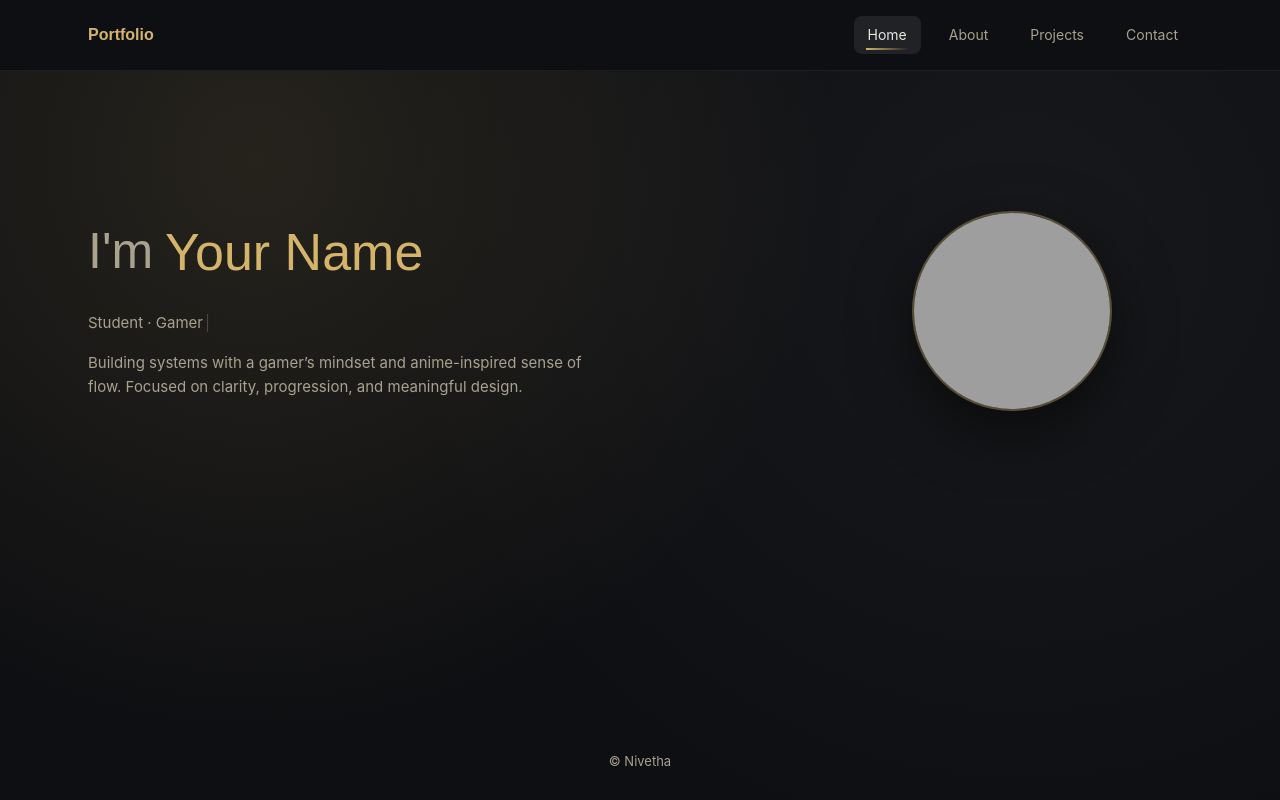
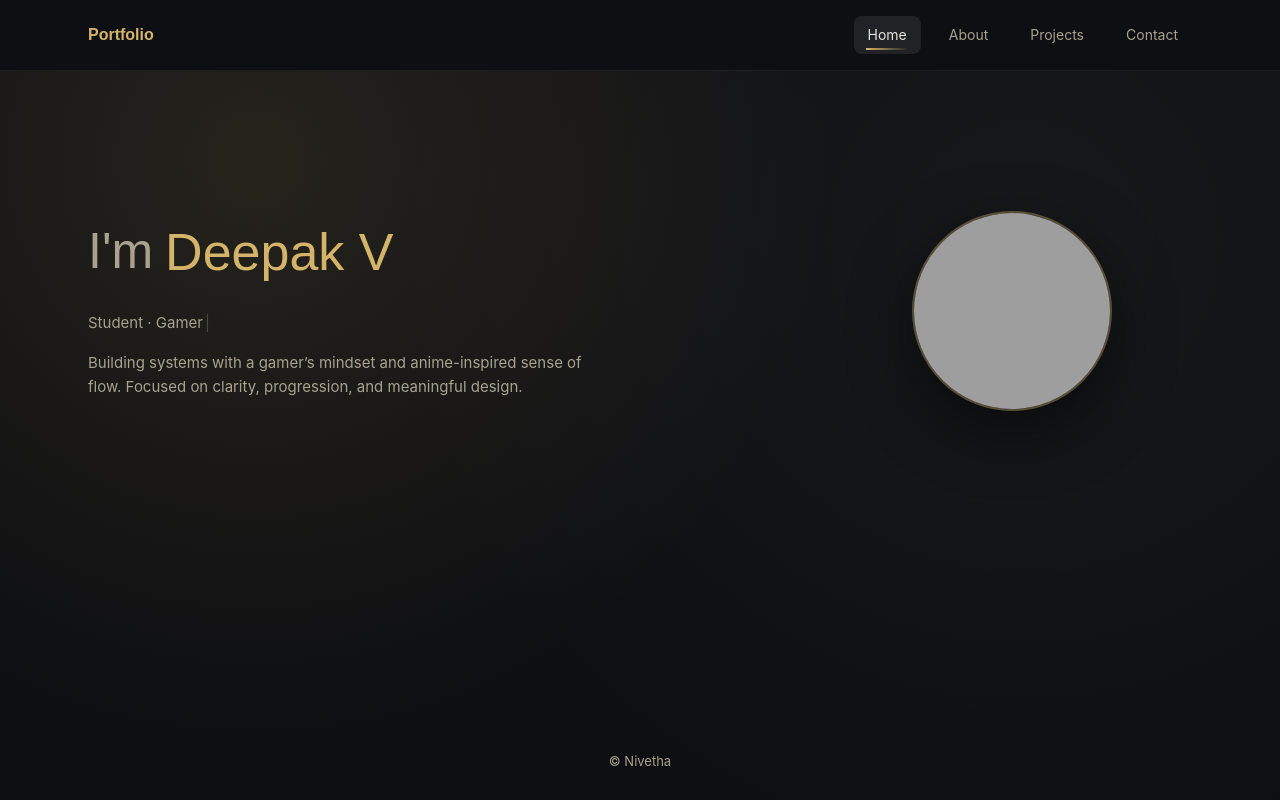
Before and after one commit to Karikalan/portfolio, a FastAPI app: page / in a window 1280 px wide. Run offline with FastAPI, Linux system fonts and the light colour scheme; grey boxes are pictures that could not be loaded.

Commit message:
Update home.html

```diff
--- a/app/templates/home.html
+++ b/app/templates/home.html
@@ -7,7 +7,7 @@
     <div class="hero-content">
       <div class="hero-name">
         <span class="hero-im">I'm</span>
-        <span class="hero-name-accent">Your Name</span>
+        <span class="hero-name-accent">Deepak V</span>
       </div>
 
       <!-- 🔥 TYPING EFFECT TARGET -->
```
